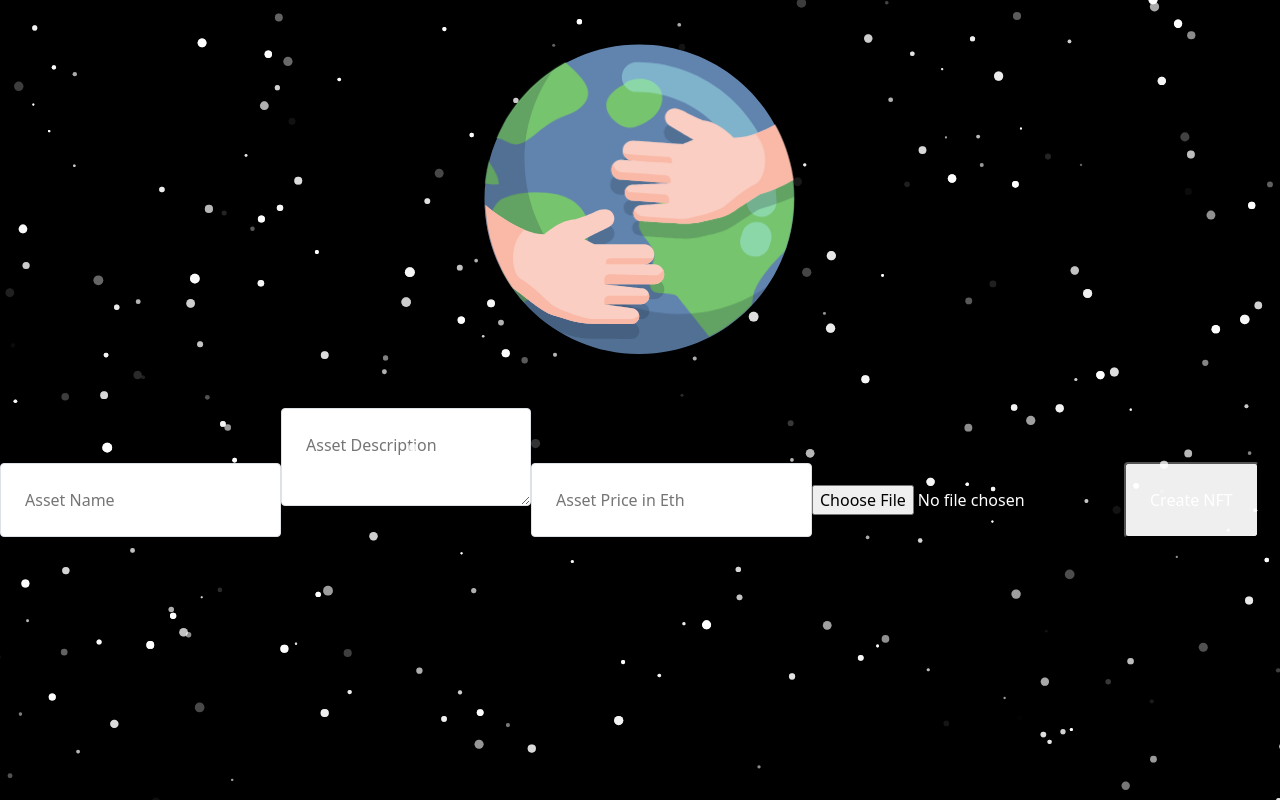
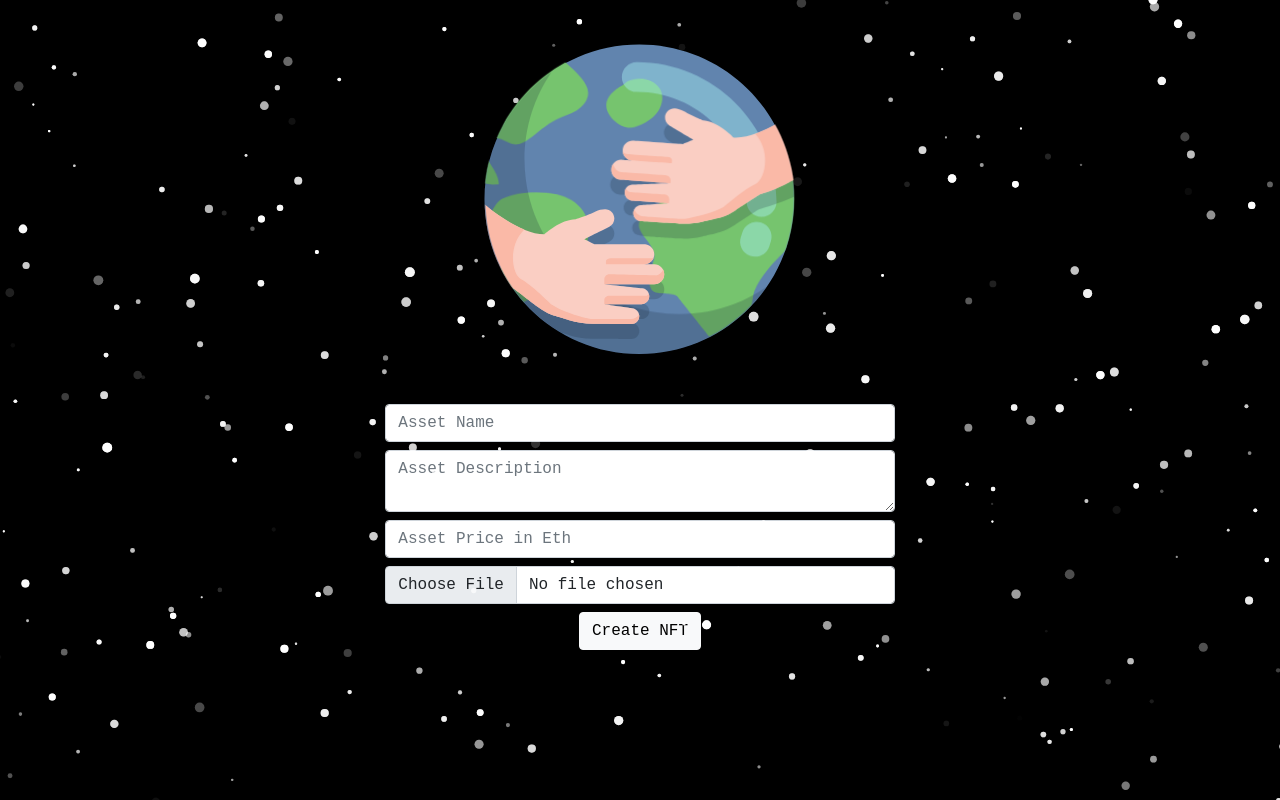
Before and after one commit to hadzhehsen/elbrus_smart_chain, a React (Create React App) app in the folder client/: page /create-nft in a window 1280 px wide. Built offline with nearby package versions, Linux system fonts and the light colour scheme; no server answers; what ipfs-http-client would draw is missing.

Commit message:
create nft form

```diff
--- a/client/src/App.css
+++ b/client/src/App.css
@@ -1,5 +1,14 @@
 .App {
   background-color: black;
   color: white;
-  height: 100vh;
+  /* height: 100vh; */
+  min-height: 100vh;
+  display: flex;
+  flex-direction: column;
+  /* align-items: center; */
+  /* justify-content: center; */
+  /* font-size: calc(10px + 2vmin); */
+  /* color: white; */
+  font-family: 'Open Sans', sans-serif;
+  font-family: 'Roboto Mono', monospace;
 }
--- a/client/src/components/NFT/CreateNftPage.jsx
+++ b/client/src/components/NFT/CreateNftPage.jsx
@@ -1,113 +1,138 @@
-import { useState } from 'react'
-import { ethers } from 'ethers'
-import { create as ipfsHttpClient } from 'ipfs-http-client'
+import { useState } from 'react';
+import { ethers } from 'ethers';
+import { create as ipfsHttpClient } from 'ipfs-http-client';
 // import { useRouter } from 'next/router'
-import Web3Modal from 'web3modal'
-import {useNavigate} from 'react-router-dom';
-import {
-    marketplaceAddress
-} from '../../config'
+import Web3Modal from 'web3modal';
+import { useNavigate } from 'react-router-dom';
+import { marketplaceAddress } from '../../config';
 // import NFTMarketplace from '../../artifacts/contracts/NFTMarket.sol/NFTMarketplace.json'
-import NFTMarketplace from '../../NFTMarketplace.json'
+import NFTMarketplace from '../../NFTMarketplace.json';
+import { Button, Card, Form, Image } from 'react-bootstrap';
+import styles from './CreateNftPage.module.css';
 
-
-
-const client = ipfsHttpClient('https://ipfs.infura.io:5001/api/v0')
-
+const client = ipfsHttpClient('https://ipfs.infura.io:5001/api/v0');
 
 export default function CreateNFT() {
-    const [fileUrl, setFileUrl] = useState(null)
-    const [formInput, updateFormInput] = useState({ price: '', name: '', description: '' })
+  const [fileUrl, setFileUrl] = useState(null);
+  const [formInput, updateFormInput] = useState({
+    price: '',
+    name: '',
+    description: '',
+  });
   const navigate = useNavigate();
   // const router = useRouter()
 
   async function onChange(e) {
-        const file = e.target.files[0]
+    const file = e.target.files[0];
     try {
-            const added = await client.add(
-                file,
-                {
-                    progress: (prog) => console.log(`received: ${prog}`)
-                }
-            )
-            const url = `https://ipfs.infura.io/ipfs/${added.path}`
-            setFileUrl(url)
-
+      const added = await client.add(file, {
+        progress: (prog) => console.log(`received: ${prog}`),
+      });
+      const url = `https://ipfs.infura.io/ipfs/${added.path}`;
+      setFileUrl(url);
     } catch (error) {
-            console.log('Error uploading file: ', error)
+      console.log('Error uploading file: ', error);
     }
   }
   async function uploadToIPFS() {
-        const { name, description, price } = formInput
-        if (!name || !description || !price || !fileUrl) return
+    const { name, description, price } = formInput;
+    if (!name || !description || !price || !fileUrl) return;
     /* first, upload to IPFS */
     const data = JSON.stringify({
-            name, description, image: fileUrl
-        })
+      name,
+      description,
+      image: fileUrl,
+    });
     try {
-            const added = await client.add(data)
-            const url = `https://ipfs.infura.io/ipfs/${added.path}`
+      const added = await client.add(data);
+      const url = `https://ipfs.infura.io/ipfs/${added.path}`;
       /* after file is uploaded to IPFS, return the URL to use it in the transaction */
-            return url
+      return url;
     } catch (error) {
-            console.log('Error uploading file: ', error)
+      console.log('Error uploading file: ', error);
     }
   }
 
   async function listNFTForSale() {
-        const url = await uploadToIPFS()
-        const web3Modal = new Web3Modal()
-        const connection = await web3Modal.connect()
-        const provider = new ethers.providers.Web3Provider(connection)
-        const signer = provider.getSigner()
+    const url = await uploadToIPFS();
+    const web3Modal = new Web3Modal();
+    const connection = await web3Modal.connect();
+    const provider = new ethers.providers.Web3Provider(connection);
+    const signer = provider.getSigner();
 
     /* next, create the item */
-        const price = ethers.utils.parseUnits(formInput.price, 'ether')
+    const price = ethers.utils.parseUnits(formInput.price, 'ether');
     // console.log(price)
-        let contract = new ethers.Contract(marketplaceAddress, NFTMarketplace.abi, signer)
+    let contract = new ethers.Contract(
+      marketplaceAddress,
+      NFTMarketplace.abi,
+      signer,
+    );
     console.log(contract);
-        let listingPrice = await contract.getListingPrice()
-        console.log(listingPrice)
-        listingPrice = listingPrice.toString()
-        let transaction = await contract.createToken(url, price, { value: listingPrice })
-        await transaction.wait()
+    let listingPrice = await contract.getListingPrice();
+    console.log(listingPrice);
+    listingPrice = listingPrice.toString();
+    let transaction = await contract.createToken(url, price, {
+      value: listingPrice,
+    });
+    await transaction.wait();
 
-        navigate('/homeNFT')
+    navigate('/homeNFT');
   }
 
   return (
-        <div className="flex justify-center">
-            <div className="w-1/2 flex flex-col pb-12">
-                <input
-                    placeholder="Asset Name"
-                    className="mt-8 border rounded p-4"
-                    onChange={e => updateFormInput({ ...formInput, name: e.target.value })}
+    <Form
+      className='container col-md-5'
+      style={{ display: 'flex', flexDirection: 'column' }}
+    >
+      <Form.Group>
+        <Form.Control
+          placeholder='Asset Name'
+          className='my-1'
+          onChange={(e) =>
+            updateFormInput({ ...formInput, name: e.target.value })
+          }
         />
-                <textarea
-                    placeholder="Asset Description"
-                    className="mt-2 border rounded p-4"
-                    onChange={e => updateFormInput({ ...formInput, description: e.target.value })}
+      </Form.Group>
+      <Form.Group>
+        <Form.Control
+          as='textarea'
+          placeholder='Asset Description'
+          className='my-1'
+          onChange={(e) =>
+            updateFormInput({ ...formInput, description: e.target.value })
+          }
         />
-                <input
-                    placeholder="Asset Price in Eth"
-                    className="mt-2 border rounded p-4"
-                    onChange={e => updateFormInput({ ...formInput, price: e.target.value })}
+      </Form.Group>
+      <Form.Group>
+        <Form.Control
+          placeholder='Asset Price in Eth'
+          className='my-1'
+          onChange={(e) =>
+            updateFormInput({ ...formInput, price: e.target.value })
+          }
         />
-                <input
-                    type="file"
-                    name="Asset"
-                    className="my-4"
+      </Form.Group>
+      <Form.Group>
+        <Form.Control
+          type='file'
+          name='Asset'
+          className='my-1'
           onChange={onChange}
         />
-                {
-                    fileUrl && (
-                        <img className="rounded mt-4" width="350" src={fileUrl} />
-                    )
+      </Form.Group>
+      <Button variant='light' onClick={listNFTForSale} className='mx-auto my-1'>
+        Create NFT
+      </Button>
+      {fileUrl && (
+        <Image
+          className='rounded'
+          width={300}
+          height={300}
+          src={fileUrl}
+          alt={'kartinka'}
+        />
+      )}
+    </Form>
+  );
 }
-                <button onClick={listNFTForSale} className="font-bold mt-4 bg-pink-500 text-white rounded p-4 shadow-lg">
-                    Create NFT
-                </button>
-            </div>
-        </div>
-    )
-}
--- a/client/src/components/Navbar/index.js
+++ b/client/src/components/Navbar/index.js
@@ -14,14 +14,21 @@ import Tooltip from '@mui/material/Tooltip';
 import MenuItem from '@mui/material/MenuItem';
 import { useNavigate } from 'react-router-dom';
 
-const pages = ['Main', 'Images', 'Faces','homeNFT', 'create-nft', 'my-nfts', 'dashboard'];
+const pages = [
+  'Main',
+  'Images',
+  'Faces',
+  'homeNFT',
+  'create-nft',
+  'my-nfts',
+  'dashboard',
+];
 const settings = ['Profile', 'Account', 'Dashboard', 'Logout'];
 
 const Navbar = () => {
   const [anchorElNav, setAnchorElNav] = React.useState(null);
   const [anchorElUser, setAnchorElUser] = React.useState(null);
-  const navigate = useNavigate()
-
+  const navigate = useNavigate();
 
   const handleOpenNavMenu = (event) => {
     setAnchorElNav(event.currentTarget);
@@ -39,22 +46,20 @@ const Navbar = () => {
   };
 
   const navigateHandler = (e) => {
-    navigate(`/${e.target.name}`)
-  }
+    navigate(`/${e.target.name}`);
+  };
   const homeNav = () => {
-    navigate('/')
-  }
-
-
+    navigate('/');
+  };
 
   return (
-    <AppBar position="static" style={{backgroundColor: 'black'}}>
-      <Container maxWidth="xl" >
+    <AppBar position='static' style={{ backgroundColor: 'black' }}>
+      <Container maxWidth='xl'>
         <Toolbar disableGutters>
           <Typography
-            variant="h6"
+            variant='h6'
             noWrap
-            component="div"
+            component='div'
             sx={{ mr: 2, display: { xs: 'none', md: 'flex' } }}
           >
             <AcUnitIcon onClick={homeNav} style={{ fontSize: '150px' }} />
@@ -62,17 +67,17 @@ const Navbar = () => {
 
           <Box sx={{ flexGrow: 1, display: { xs: 'flex', md: 'none' } }}>
             <IconButton
-              size="large"
-              aria-label="account of current user"
-              aria-controls="menu-appbar"
-              aria-haspopup="true"
+              size='large'
+              aria-label='account of current user'
+              aria-controls='menu-appbar'
+              aria-haspopup='true'
               onClick={handleCloseNavMenu}
-              color="inherit"
+              color='inherit'
             >
               <MenuIcon />
             </IconButton>
             <Menu
-              id="menu-appbar"
+              id='menu-appbar'
               anchorEl={anchorElNav}
               anchorOrigin={{
                 vertical: 'bottom',
@@ -91,16 +96,15 @@ const Navbar = () => {
             >
               {pages.map((page) => (
                 <MenuItem key={page} onClick={handleCloseNavMenu}>
-                  <Typography textAlign="center">{page}</Typography>
+                  <Typography textAlign='center'>{page}</Typography>
                 </MenuItem>
               ))}
-
             </Menu>
           </Box>
           <Typography
-            variant="h6"
+            variant='h6'
             noWrap
-            component="div"
+            component='div'
             sx={{ flexGrow: 1, display: { xs: 'flex', md: 'none' } }}
           >
             LOGO
@@ -118,16 +122,15 @@ const Navbar = () => {
             ))}
           </Box>
 
-
           <Box sx={{ flexGrow: 0 }}>
-            <Tooltip title="Open settings">
+            <Tooltip title='Open settings'>
               <IconButton onClick={handleOpenUserMenu} sx={{ p: 0 }}>
-                <Avatar alt="Remy Sharp" src="/static/images/avatar/2.jpg" />
+                <Avatar alt='Remy Sharp' src='/static/images/avatar/2.jpg' />
               </IconButton>
             </Tooltip>
             <Menu
               sx={{ mt: '45px' }}
-              id="menu-appbar"
+              id='menu-appbar'
               anchorEl={anchorElUser}
               anchorOrigin={{
                 vertical: 'top',
@@ -143,7 +146,7 @@ const Navbar = () => {
             >
               {settings.map((setting) => (
                 <MenuItem key={setting} onClick={handleCloseUserMenu}>
-                  <Typography textAlign="center">{setting}</Typography>
+                  <Typography textAlign='center'>{setting}</Typography>
                 </MenuItem>
               ))}
             </Menu>
@@ -151,7 +154,6 @@ const Navbar = () => {
         </Toolbar>
       </Container>
     </AppBar>
-
   );
 };
 export default Navbar;
```
Also changed, not shown: client/src/components/NFT/CreateNftPage.module.css (added), 2 other files (tests, documents, lock files or other folders). Lines whose indentation alone changed are shown as unchanged.
